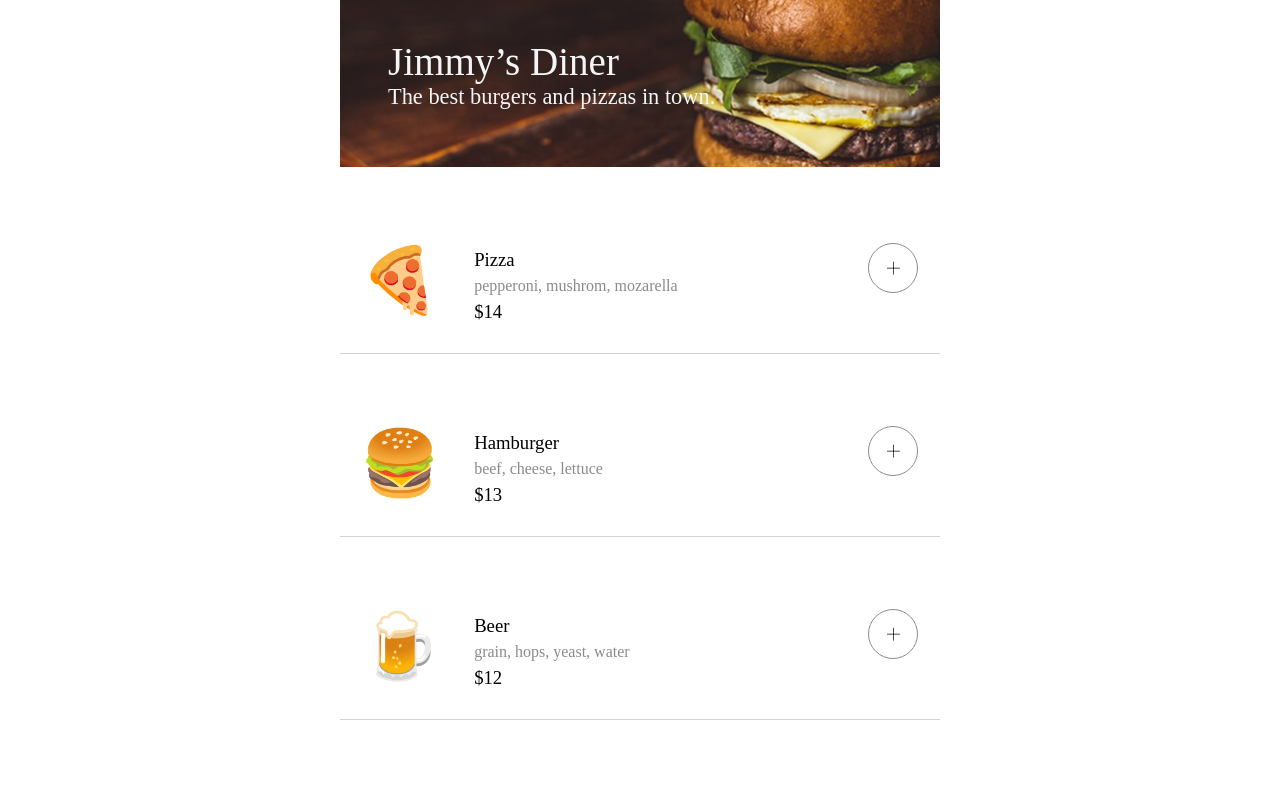
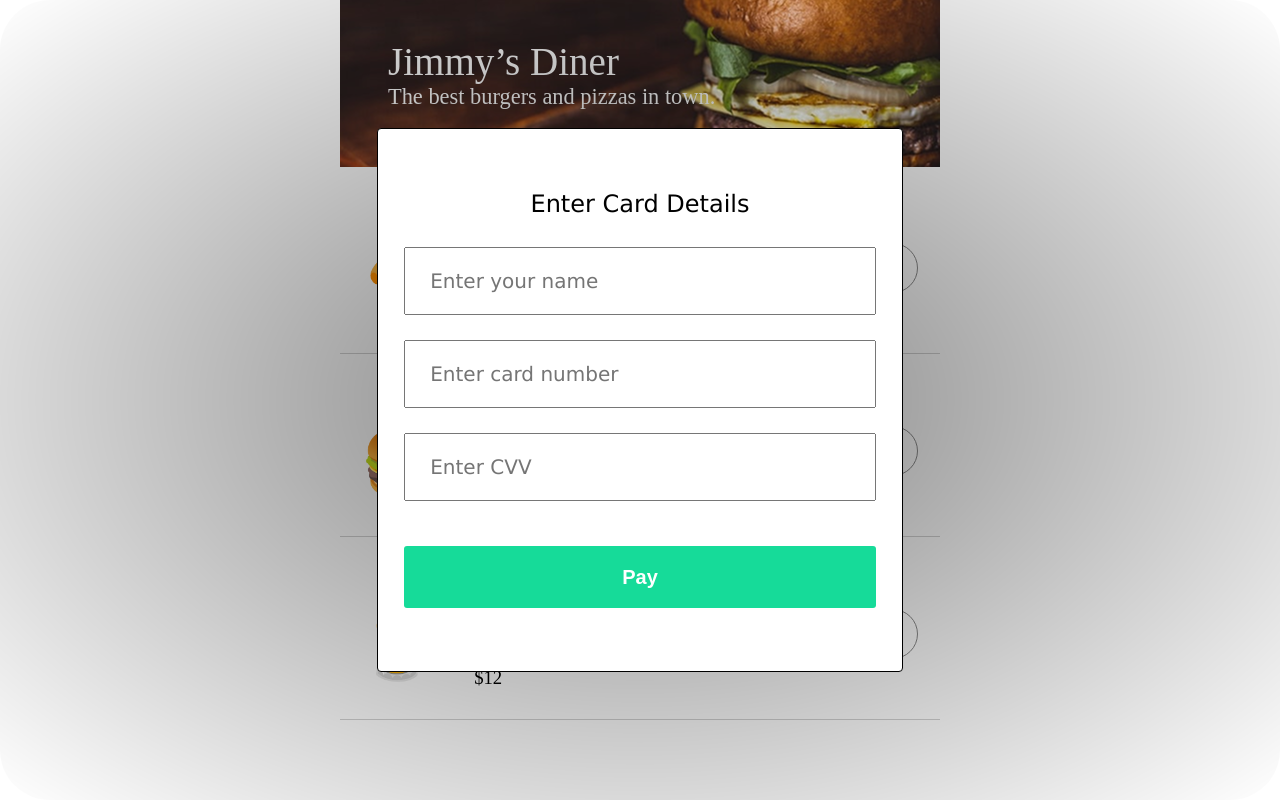
Before and after one commit to zenidreney/orderapp, a plain HTML site: page index.html in a window 1280 px wide. Drawn offline with Linux system fonts and the light colour scheme; a web font is replaced by a local one.

Commit message:
added css overlay effect to the modal

```diff
--- a/index.html
+++ b/index.html
@@ -71,7 +71,8 @@
                 <button class="complete-order-btn" id="complete-order-btn">Complete Order</button>
             </section>
 
-            <section class="payment-details hidden">
+            <div id="modal-overlay" class="modal-overlay">
+                <section id= "payment-details" class="payment-details">
 
                     <form>
 
@@ -100,6 +101,7 @@
 
 
                 </section>
+            </div>
 
 
         </main>
--- a/index.js
+++ b/index.js
@@ -10,8 +10,15 @@ document.addEventListener("click", function(e){
         handleAddClick(e.target.dataset.id);
         } else if(e.target.dataset.removeId){
         handleRemoveClick(e.target.dataset.removeId);
+        } else if(e.target.id === "complete-order-btn"){
+        handleOrderBtn();
         }
 });
+
+function handleOrderBtn(){
+        const orderModal = document.getElementById("payment-details");
+        orderModal.classList.remove("hidden");
+}
 
 function handleRemoveClick(item){
 
@@ -94,8 +101,6 @@ function handleAddClick(item){
 
 }
 
-
-
 function appendItemHtml(dataArr) {
 
     const itemsSection = document.getElementById("render-items");
--- a/styles.css
+++ b/styles.css
@@ -142,14 +142,6 @@ article {
     margin: 0.25rem;
 }
 
-/*
-.single-order{
-    display: inherit;
-    width: 100%;
-    background-color: red;
-}
-*/
-
 .complete-order-container {
     border-top: 1px solid #393333;
 }
@@ -199,7 +191,8 @@ article {
 
 /*Payment Modal*/
 
-.payment-details {
+.payment-details,
+.modal-overlay {
     position: fixed;
     top: 0;
     left: 0;
@@ -259,6 +252,20 @@ form input::placeholder {
 
 /*UTILITY*/
 
+.modal-overlay{
+    background: radial-gradient(rgba(0, 0, 0, 0.5), transparent);
+    width: 100%;
+    height: 100%;
+    display: flex;
+    border: none;
+    border-radius: 50px;
+    justify-content: center;
+    align-items: center;
+    z-index: 5;
+
+}
+
+
 .hidden {
     display: none;
 }
```
Lines whose indentation alone changed are shown as unchanged.
